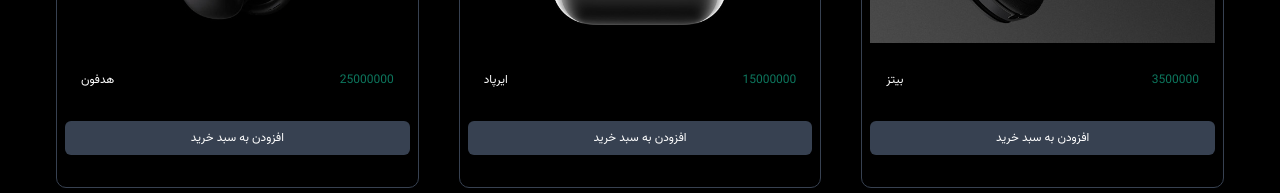
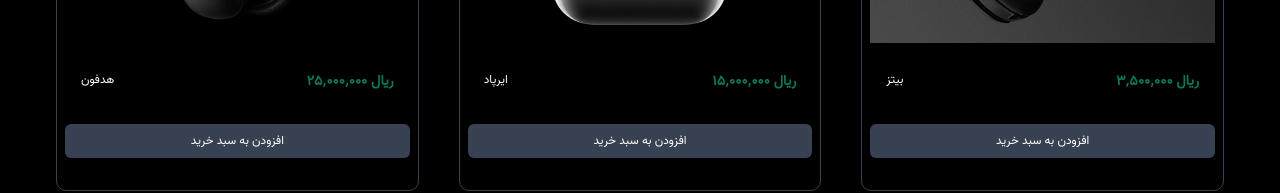
Before and after one commit to zahra-hjri/E-commerce-moon, a Next.js app: page /about in a window 1280 px wide. Shown: the part 316-509 px from the top of the page. Built offline with nearby package versions, Linux system fonts and the light colour scheme.

Commit message:
used axios instead of fetch

```diff
--- a/src/app/components/ProductList.tsx
+++ b/src/app/components/ProductList.tsx
@@ -15,10 +15,16 @@ const ProductList = () => {
   const [products, setProducts] = useState<Product[]>([]);
 
   useEffect(() => {
-    axios
-      .get("/api/products", { headers: { "Cache-Control": "no-store" } })
-      .then((res) => setProducts(res.data))
-      .catch((err) => console.error("خطا:", err));
+    const fetchProducts = async () => {
+      try {
+        const res = await axios.get("/api/products");
+        setProducts(res.data);
+      } catch (err) {
+        console.error("خطا:", err);
+      }
+    };
+
+    fetchProducts();
   }, []);
 
     return (
@@ -27,7 +33,10 @@ const ProductList = () => {
           <Image src={item.image} alt={item.name} width={350} height={300} unoptimized className='mx-auto' />
           <div className='flex justify-between my-2 px-4'>
           <p className='mt-5 text-[12px]'>{item.name}</p>
-          <p className='mt-5 text-[12px] text-primary-green'>{item.price}</p>
+          <p className="mt-5 text-[14px] text-primary-green font-bold">
+             {item.price.toLocaleString("fa-IR")}{' '}
+             <span>ریال</span>
+          </p>
           </div>
           <button className='bg-gray-700 text-white p-2 my-6 rounded-md text-[12px] w-full px-4 hover:bg-gray-800'>افزودن به سبد خرید</button>
         </li>)}
```
